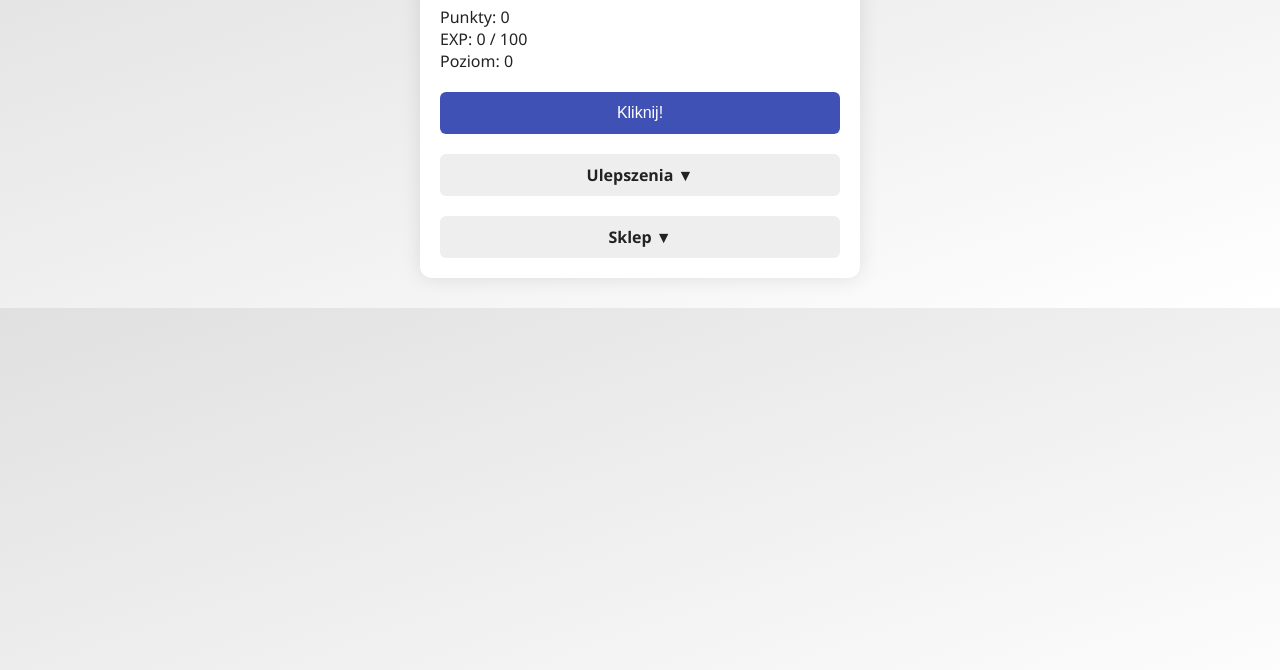
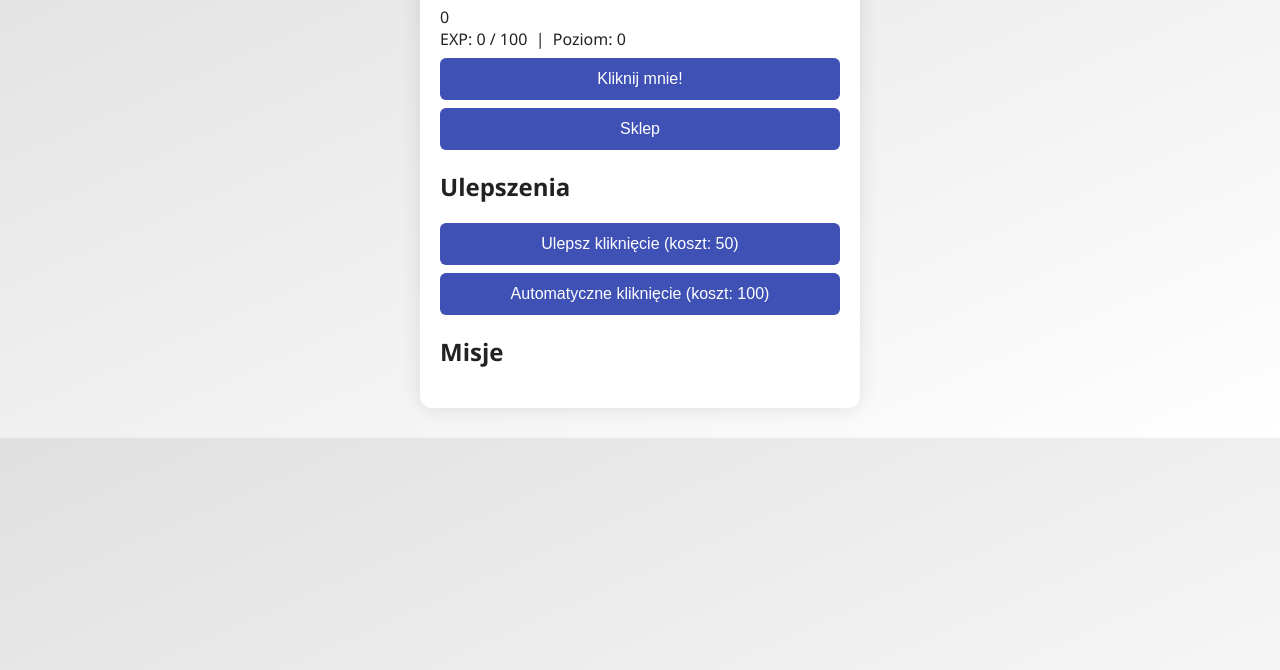
Before and after one commit to mistrzamator4/clikergame, a plain HTML site: page game/index.html in a window 1280 px wide. Shown: the part 130-800 px from the top of the page. Drawn offline with Linux system fonts and the light colour scheme; no server answers.

Commit message:
Update index.html

```diff
--- a/game/index.html
+++ b/game/index.html
@@ -3,37 +3,45 @@
 <head>
   <meta charset="UTF-8" />
   <meta name="viewport" content="width=device-width, initial-scale=1" />
-  <title>CyberClicker</title>
+  <title>Cyberpunk Clicker</title>
   <link rel="stylesheet" href="style.css" />
 </head>
 <body>
   <div class="container">
-    <h1>CyberClicker</h1>
-    <div id="stats">
-      <div>Punkty: <span id="score">0</span></div>
-      <div>EXP: <span id="exp">0</span> / <span id="expNeeded">100</span></div>
-      <div>Poziom: <span id="level">0</span></div>
+    <h1>Cyberpunk Clicker</h1>
+    <div id="score" class="score">0</div>
+    <div id="exp-level" class="exp-level">
+      EXP: <span id="exp">0</span> / <span id="expNeeded">100</span>
+      &nbsp;|&nbsp; Poziom: <span id="level">0</span>
     </div>
-    <button id="click-btn">Kliknij!</button>
+    <button id="click-btn" class="btn neon-btn">Kliknij mnie!</button>
+    <button id="shop-btn" class="btn neon-btn">Sklep</button>
 
-    <div class="panel-toggle" onclick="togglePanel('upgrades')">Ulepszenia ▼</div>
-    <div id="upgrades" class="panel hidden">
-      <button id="upgrade-click">Ulepsz kliknięcie</button>
-      <button id="upgrade-auto">Auto-klikanie</button>
+    <h2>Ulepszenia</h2>
+    <div id="upgrades" class="upgrades">
+      <button id="upgrade-click" class="btn neon-btn">Ulepsz kliknięcie (koszt: 50)</button>
+      <button id="upgrade-auto" class="btn neon-btn">Automatyczne kliknięcie (koszt: 100)</button>
     </div>
 
-    <div class="panel-toggle" onclick="togglePanel('shop')">Sklep ▼</div>
-    <div id="shop" class="panel hidden">
-      <button class="buy-item" data-cost="200" data-effect="extraClick" data-amount="1">+1 do kliknięcia</button>
-      <button class="buy-item" data-cost="500" data-effect="autoClick" data-amount="2">+2 auto kliknięcia</button>
+    <div id="missions" class="missions">
+      <h2>Misje</h2>
+      <ul id="missions-list"></ul>
     </div>
+
+    <div id="shop" class="shop hidden">
+      <h2>Sklep</h2>
+      <button class="buy-item btn neon-btn" data-cost="200" data-effect="extraClick" data-amount="1">
+        Kup +1 do kliknięcia (200 punktów)
+      </button>
+      <button class="buy-item btn neon-btn" data-cost="500" data-effect="autoClick" data-amount="2">
+        Kup +2 automatyczne kliknięcia (500 punktów)
+      </button>
+      <button id="close-shop" class="btn neon-btn">Zamknij sklep</button>
+    </div>
+
+    <div id="notifications" class="notifications"></div>
   </div>
 
   <script type="module" src="main.js"></script>
-  <script>
-    function togglePanel(id) {
-      document.getElementById(id).classList.toggle('hidden');
-    }
-  </script>
 </body>
 </html>
```
